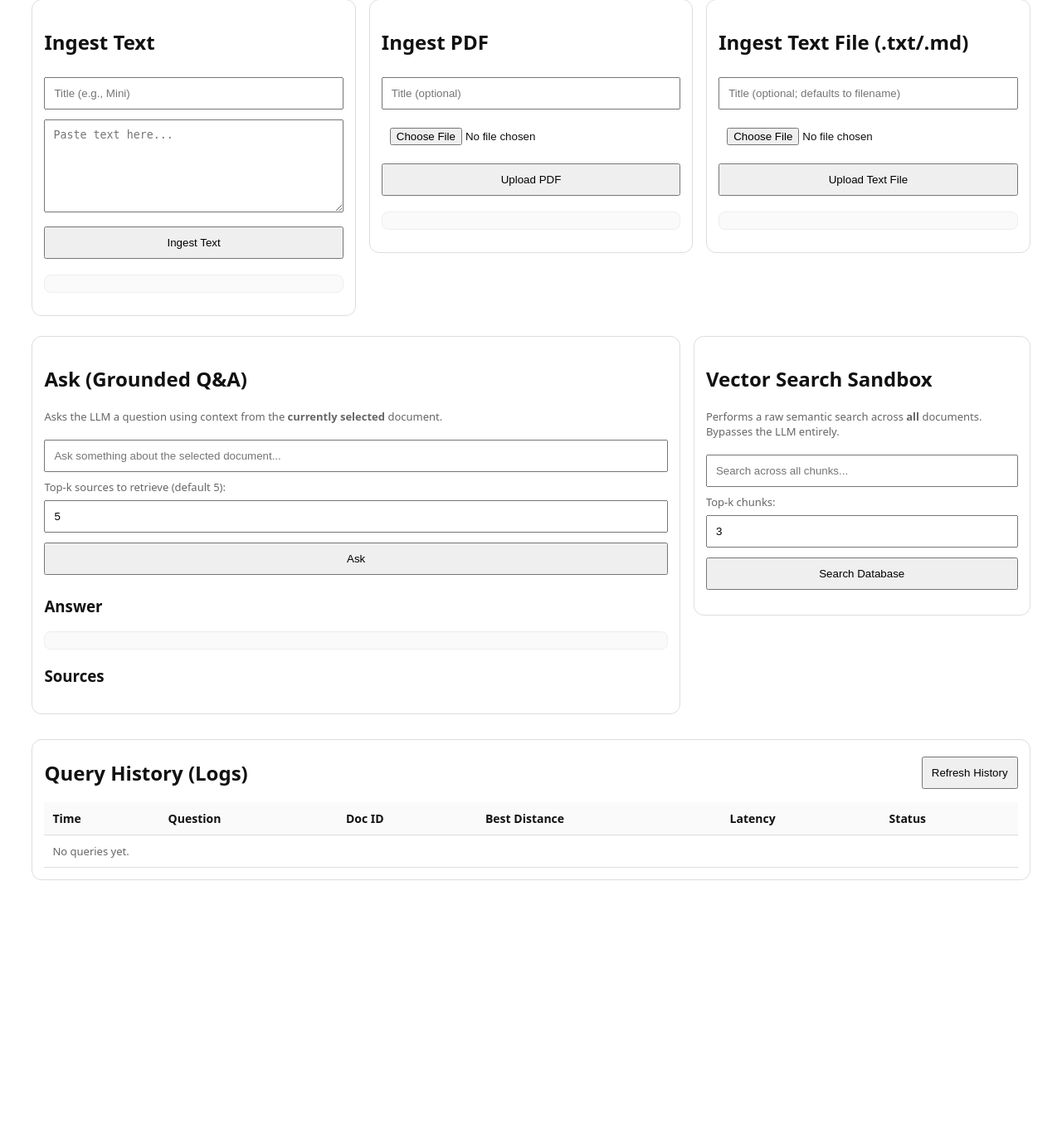
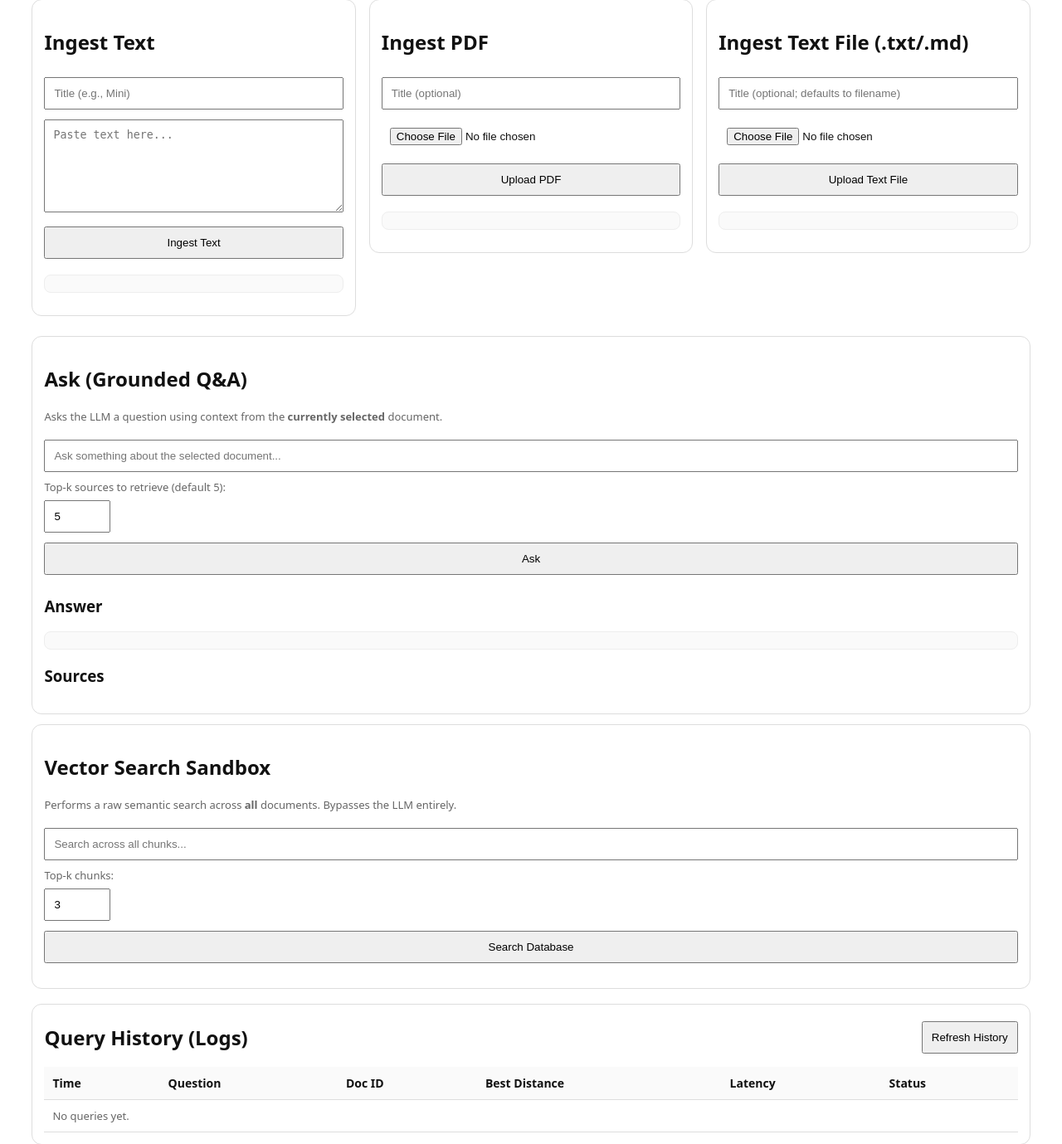
Before and after one commit to LuSilverX/Rag-Chatbot, a Django app: page /api/ in a window 1280 px wide. Shown: the part 324-1703 px from the top of the page at 83% size. Before the commit the page ends 1385 px from the top, so only its background shows below. Run offline with Django 4.2, Linux system fonts and the light colour scheme; data that the repository does not hold is empty; parts of the project's set-up code (start-up, migrations or seed data) failed here and were passed over; some libraries are stand-ins or nearby versions.

Commit message:
Further plishements

```diff
--- a/api/templates/app.html
+++ b/api/templates/app.html
@@ -87,13 +87,12 @@
       </div>
     </div>
 
-    <div class="row">
-      <div class="card col" style="flex: 2;">
+    <div class="card">
       <h2>Ask (Grounded Q&A)</h2>
       <p class="muted">Asks the LLM a question using context from the <b>currently selected</b> document.</p>
       <input id="question" placeholder="Ask something about the selected document..." />
       <label class="muted" for="k">Top-k sources to retrieve (default 5):</label>
-        <input id="k" type="number" value="5" min="1" max="20" />
+      <input id="k" type="number" value="5" min="1" max="20" style="width: 80px; display: block;" />
       <button id="btnAsk">Ask</button>
 
       <h3>Answer</h3>
@@ -103,16 +102,15 @@
       <div id="outSources"></div>
     </div>
 
-      <div class="card col" style="flex: 1;">
+    <div class="card">
       <h2>Vector Search Sandbox</h2>
       <p class="muted">Performs a raw semantic search across <b>all</b> documents. Bypasses the LLM entirely.</p>
       <input id="sandboxQuery" placeholder="Search across all chunks..." />
       <label class="muted" for="sandboxK">Top-k chunks:</label>
-        <input id="sandboxK" type="number" value="3" min="1" max="20" />
+      <input id="sandboxK" type="number" value="3" min="1" max="20" style="width: 80px; display: block;" />
       <button id="btnRetrieve">Search Database</button>
 
       <div id="outSandbox" style="margin-top: 10px;"></div>
-      </div>
     </div>
 
     <div class="card" style="margin-top: 18px;">
@@ -188,6 +186,7 @@
       const div = document.createElement("div");
       div.className = "card";
       div.style.margin = "8px 0";
+      div.style.border = "1px solid #eee";
       div.innerHTML = `
         <div class="muted"><b>Doc ${s.document_id}</b> | Chunk ${s.chunk_index} | Dist: ${Number(s.distance).toFixed(4)}</div>
         <pre style="margin-top: 6px;">${escapeHtml(s.text)}</pre>
@@ -305,7 +304,6 @@
       renderSources(res.data.sources || [], "outSources");
     }
 
-    // Refresh the logs table so the new query shows up instantly
     await refreshLogs();
   };
 
@@ -362,7 +360,6 @@
 
   $("btnRefreshLogs").onclick = refreshLogs;
 
-  // Initial load
   window.addEventListener('DOMContentLoaded', () => {
     refreshDocs();
     refreshLogs();
```
Also changed, not shown: api/views.py (+4 -4 lines). Lines whose indentation alone changed are shown as unchanged.
